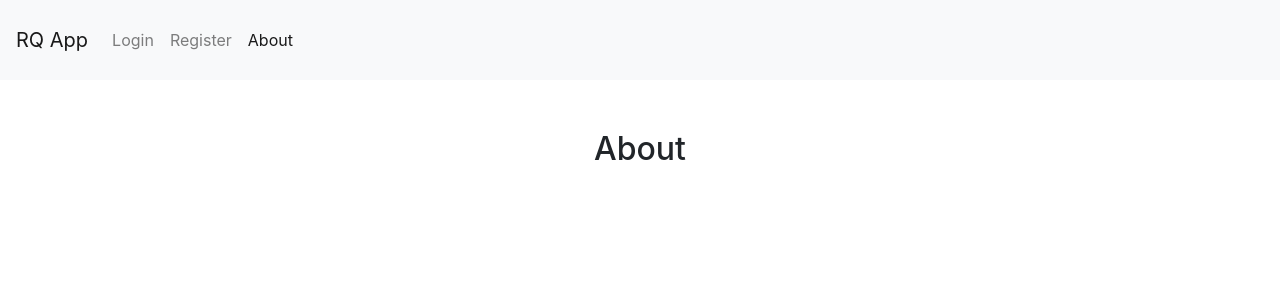
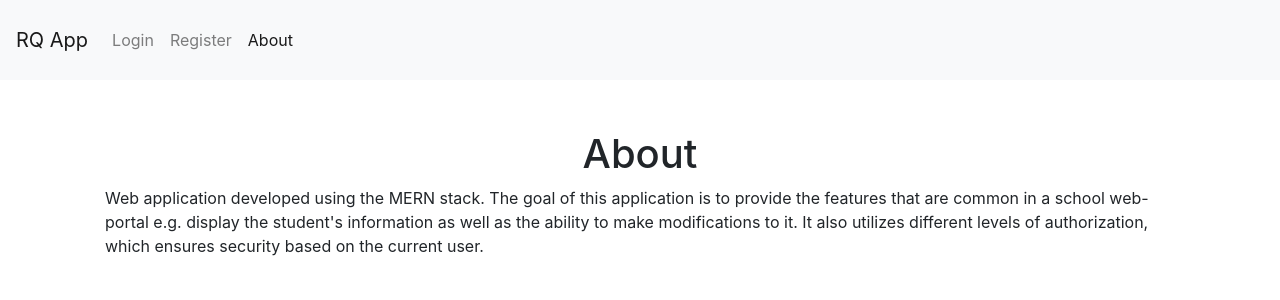
Before and after one commit to bradfordd/LATESTreliaquestapp, a React (Create React App) app: page /components/about in a window 1280 px wide. Shown: the top 300 px of the page. Built offline with nearby package versions, Linux system fonts and the light colour scheme.

Commit message:
Formatting

```diff
--- a/src/components/About.js
+++ b/src/components/About.js
@@ -3,7 +3,15 @@ import React from "react";
 export default function About() {
   return (
     <div className="wrapper">
-      <h2>About</h2>
+      <h1>About</h1>
+
+      <p>
+        Web application developed using the MERN stack. The goal of this
+        application is to provide the features that are common in a school
+        web-portal e.g. display the student's information as well as the ability
+        to make modifications to it. It also utilizes different levels of
+        authorization, which ensures security based on the current user.
+      </p>
     </div>
   );
 }
--- a/src/components/Courses.js
+++ b/src/components/Courses.js
@@ -1,7 +1,9 @@
 import React, { Component } from "react";
 
 class Courses extends Component {
-  state = {};
+  state = {
+    courses: [],
+  };
 
   handleAdd = () => {};
 
--- a/src/services/authService.js
+++ b/src/services/authService.js
@@ -10,6 +10,8 @@ export function login(email, password) {
 
 export function logout() {
   localStorage.removeItem("token");
+  localStorage.removeItem("teacher");
+  localStorage.removeItem("admin");
 }
 
 export function getCurrentUser() {
```
